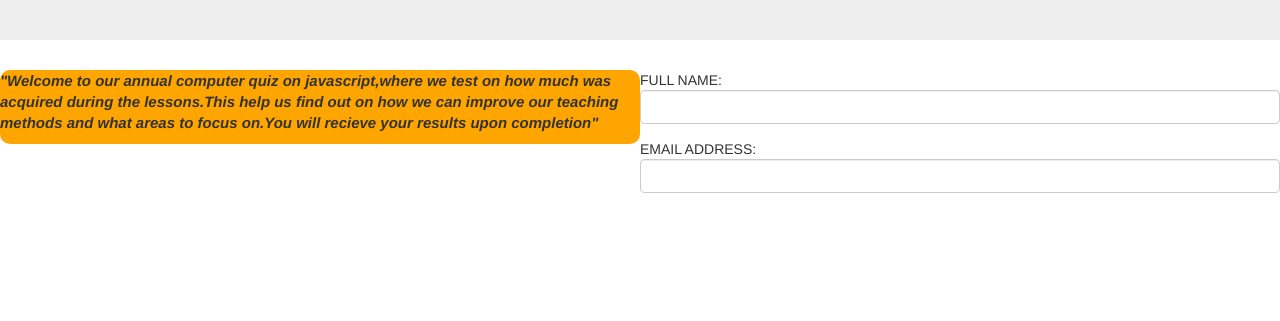
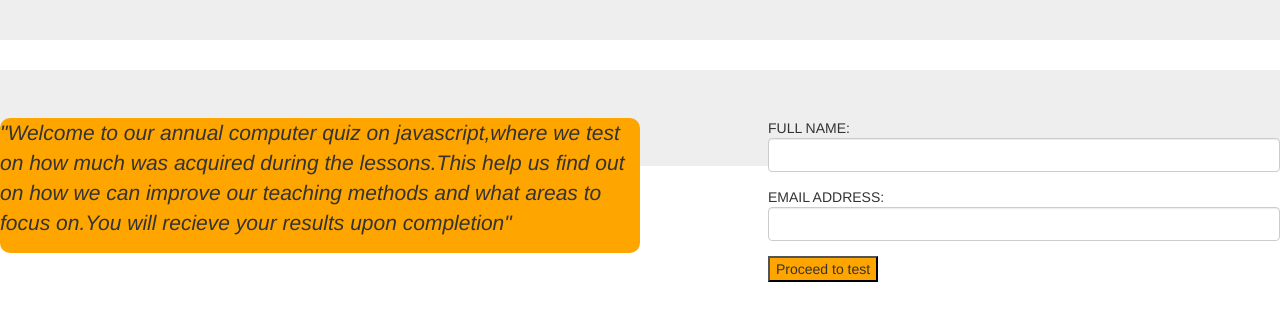
Before and after one commit to Miseda/computer-quiz, a plain HTML site: page index.html in a window 1280 px wide. Shown: the part 285-606 px from the top of the page. Drawn offline with Linux system fonts and the light colour scheme.

Commit message:
Added a button and jumbotron to the opening page.

```diff
--- a/css/styles.css
+++ b/css/styles.css
@@ -1,5 +1,5 @@
 button {
-  background-color: skyblue;
+  background-color: orange;
 }
 .font {
   text-align: center;
@@ -33,7 +33,7 @@ h1 {
 
 .size {
   float: right;
-  width: 50%;
+  width: 40%;
 }
 
 .paragraph {
--- a/index.html
+++ b/index.html
@@ -18,12 +18,13 @@
     <h1>WELCOME TO THE ANNUAL COMPUTER TEST</h1>
     </div>
 
-
+    <div class="jumbotron">
     <div class="paragraph">
     <p>"Welcome to our annual computer quiz on javascript,where we test on how much was acquired
        during the lessons.This help us find out on how we can improve our teaching methods and
        what areas to focus on.You will recieve your results upon completion"</p>
     </div>
+    <div>
 
 
     <div class="size">
@@ -37,7 +38,9 @@
         <lable>EMAIL ADDRESS:</lable>
           <input type="text" class="form-control" required name="" value="">
       </div>
+      <button type="submit" name="button">Proceed to test</button>
     </div>
+
     <div class=edit>
     <div class="container">
     <div class="font">
```
